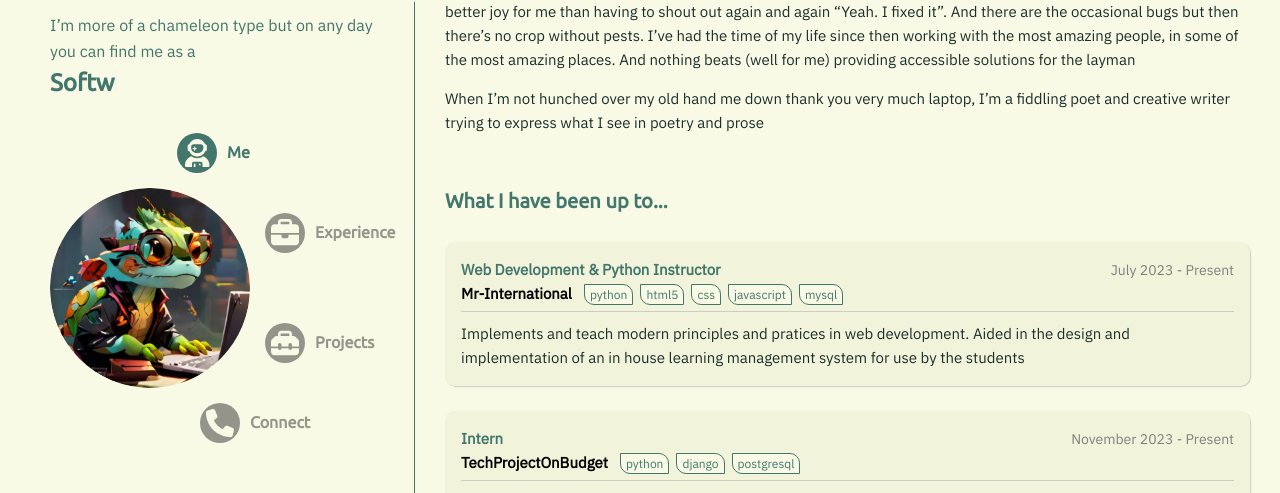
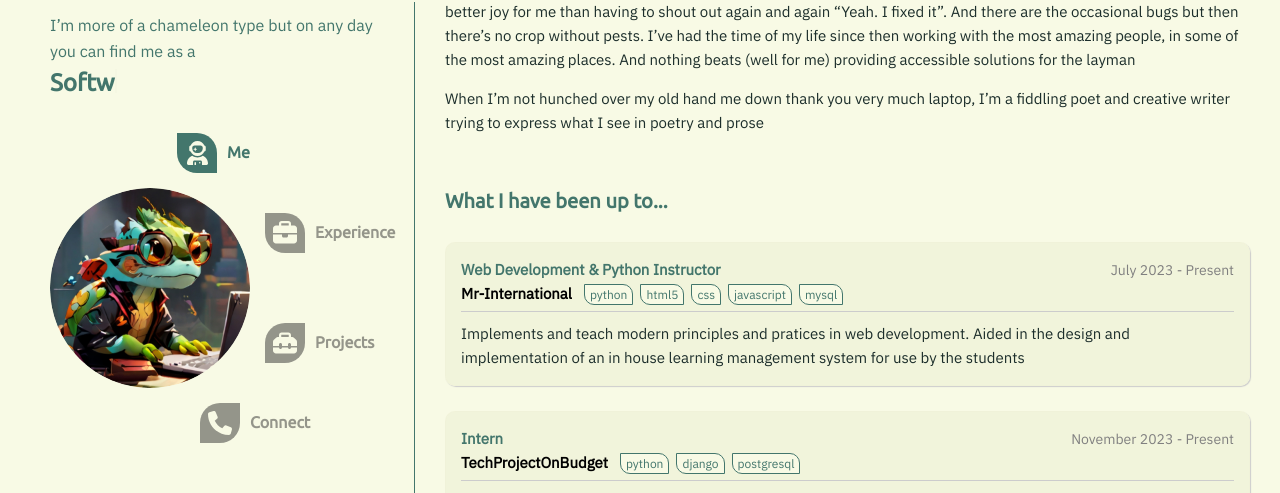
Before and after one commit to 2022phyro/portfolio, a Vue app: page / in a window 1280 px wide. Shown: the part 78-571 px from the top of the page. Built offline with nearby package versions, Linux system fonts and the light colour scheme.

Commit message:
Updated design to follow leafy green template

```diff
--- a/src/views/HeroView.vue
+++ b/src/views/HeroView.vue
@@ -119,15 +119,23 @@ h1 {
   width: 40px;
   height: 40px;
   vertical-align: center;
-  border-radius: 50%;
   font-size: 30px;
   color: var(--secondary);
   display: flex;
   align-items: center;
   justify-content: center;
+  border-top-right-radius: 50%;
+  border-bottom-left-radius: 50%;
+}
+.round.n-2 span.icon,
+.round.n-3 span.icon {
+  border-top-right-radius: 0px;
+  border-bottom-left-radius: 0px;
+  border-top-left-radius: 50%;
+  border-bottom-right-radius: 50%;
 }
 .icon svg {
-  font-size: 28px;
+  font-size: 24px;
   color: var(--secondary);
 }
 .n-0 {
@@ -153,7 +161,6 @@ h1 {
   grid-column: 4 / span 1;
   align-self: end;
   justify-self: start;
-  /* border: 3px solid blue; */
 }
 a {
   text-decoration: none;
--- a/src/views/ProjectView.vue
+++ b/src/views/ProjectView.vue
@@ -104,9 +104,14 @@ a {
 img {
   grid-column: 2 / 2;
   grid-row: 1 / 3;
-  width: 200px;
+  width: 250px;
+  background: #f0f3dade;
+  padding: 0 10px;
+  object-fit: contain;
   height: 150px;
-  border-radius: 10px;
+  /* border-radius: 10px; */
+  border-top-right-radius: 30px;
+  border-bottom-left-radius: 30px;
   align-self: center;
 }
 li p {
```
